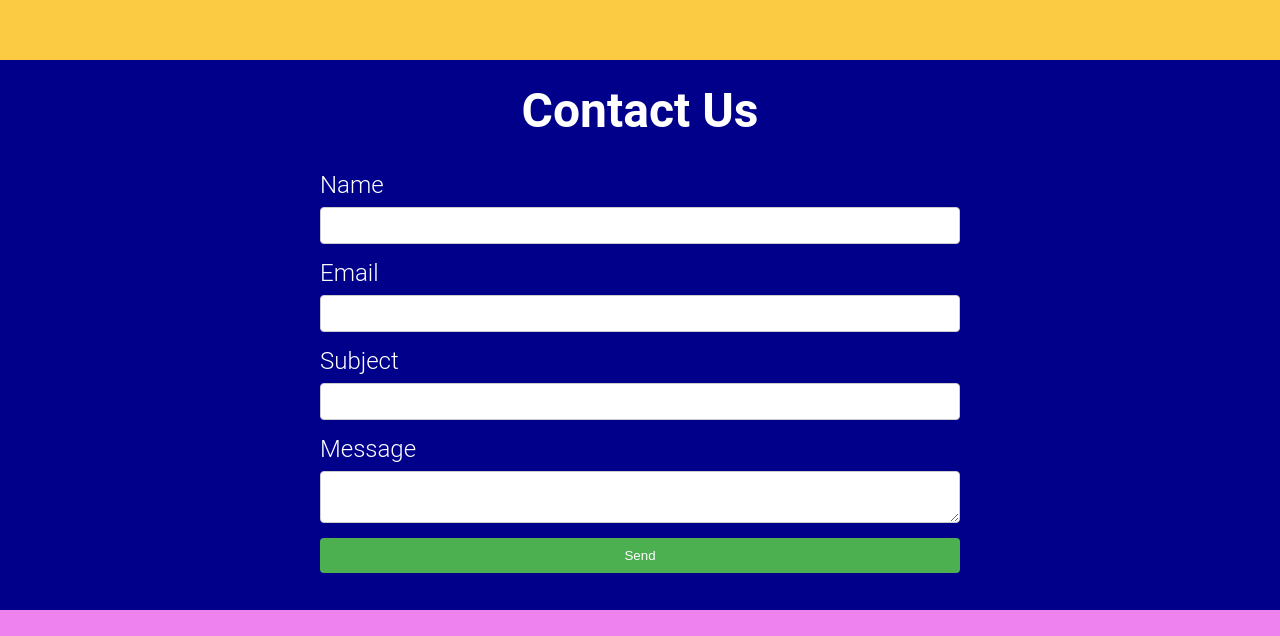
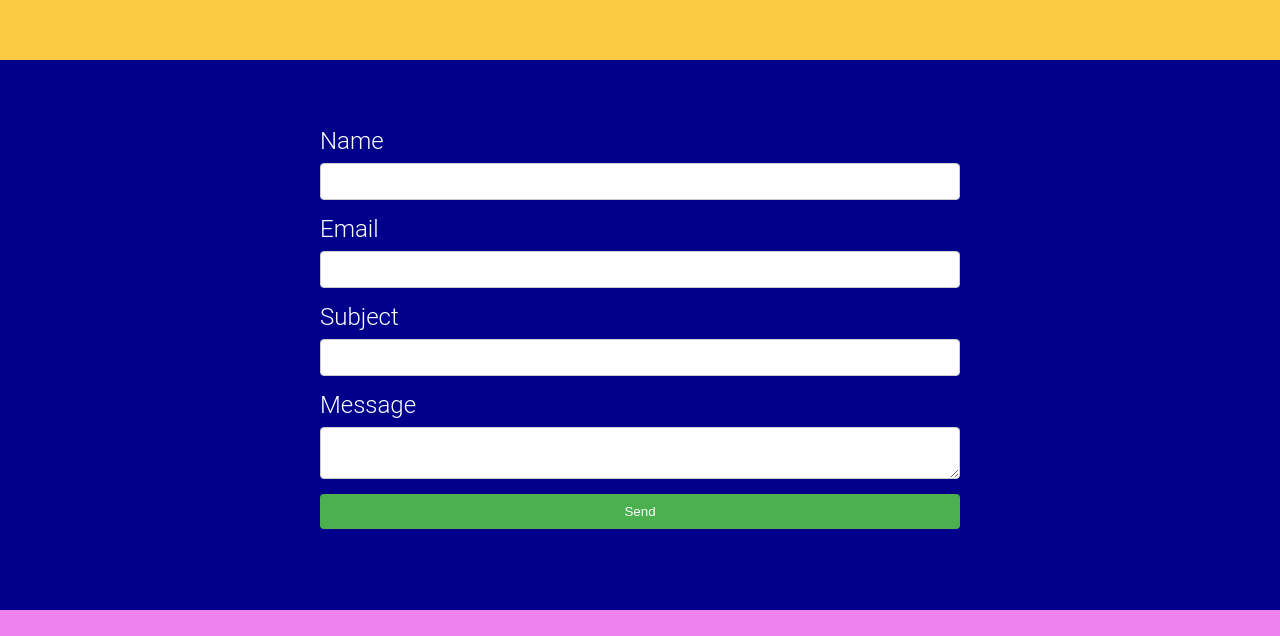
Before and after one commit to gdsc-ghrietn/gdsc-website, a React (Vite) app: page / in a window 1280 px wide. Shown: the part 1690-2326 px from the top of the page. Built offline with nearby package versions, Linux system fonts and the light colour scheme; no server answers.

Commit message:
contact us  function working reset form added toastify ui

```diff
--- a/src/components/Contact Us/ContactUs.tsx
+++ b/src/components/Contact Us/ContactUs.tsx
@@ -1,27 +1,32 @@
 import './ContactUs.styles.css';
 import emailjs from '@emailjs/browser'
 import { useRef } from 'react'
+import { ToastContainer,toast } from 'react-toastify';
+import 'react-toastify/dist/ReactToastify.css';
 
 const ContactUs: React.FC =()=>{
     const form = useRef(null);
     const SERVICE_ID = import.meta.env.VITE_EMAILJS_SERVICE_ID;
     const TEMPLATE_ID = import.meta.env.VITE_EMAILJS_TEMPLATE_ID;
     const PUBLIC_KEY = import.meta.env.VITE_EMAILJS_PUBLIC_KEY;
-
     const sendEmail = (e:any) => {
         e.preventDefault();
-
        form.current && emailjs.sendForm(SERVICE_ID, TEMPLATE_ID, form.current, PUBLIC_KEY)
           .then((result) => {
               console.log(result.text);
+                toast.success('Message sent successfully',{autoClose: 1000});
+            if (form.current) {
+                (form.current as HTMLFormElement).reset();
+            }
           }, (error) => {
               console.log(error.text);
-          });
+                toast.error('Message not sent',{autoClose: 1000});
+            });
       };
 
     return(
         <div id="contact-us-section">
-            <h1>Contact Us</h1>
+            <ToastContainer />
             <form ref={form} onSubmit={sendEmail}>
             <label>Name</label>
             <input type="text" name="user_name" />
```
